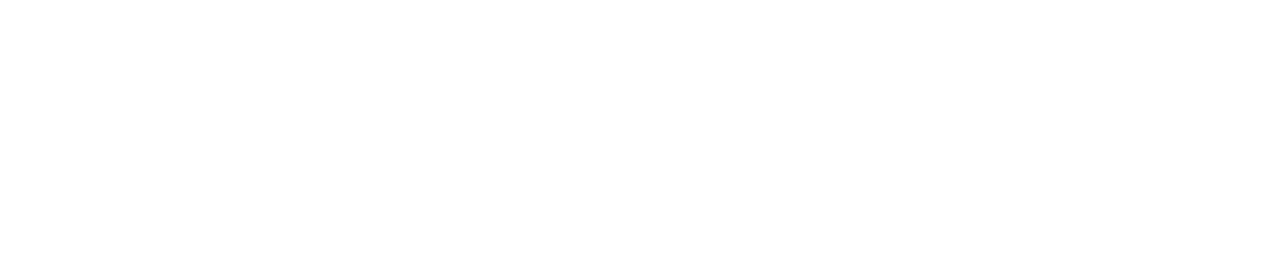
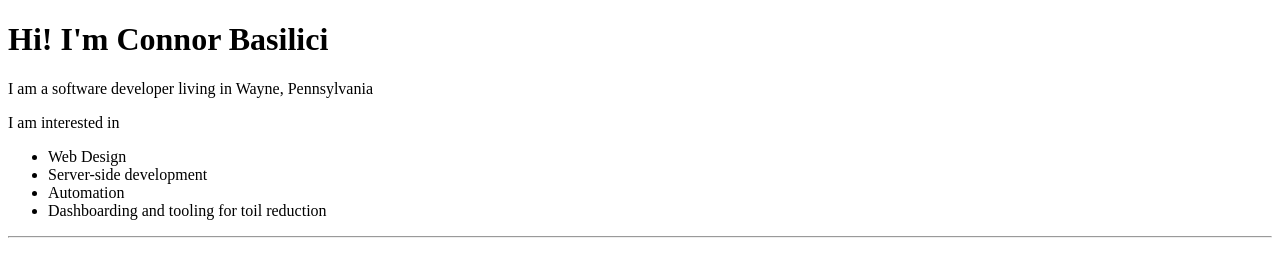
Before and after one commit to connorbasilici/portfolio, a plain HTML site: page index.html in a window 1280 px wide. Drawn offline with Linux system fonts and the light colour scheme.

Commit message:
Update index.html
Outlined some basic elements

```diff
--- a/index.html
+++ b/index.html
@@ -2,7 +2,20 @@
 <!-- Required Elements: doctype, html, head, body, meta, title, h1, h2, h3, p, link, ul, ol, img, a, hr -->
 <html lang="en">
   <head>
+    <title>Connor Basilici</title>
+    <link href="css/styles.css" rel="stylesheet" />
   </head>
   <body>
+    <h1>Hi! I'm Connor Basilici</h1>
+    <p>I am a software developer living in Wayne, Pennsylvania</p>
+    <p>I am interested in
+      <ul>
+        <li>Web Design</li>
+        <li>Server-side development</li>
+        <li>Automation</li>
+        <li>Dashboarding and tooling for toil reduction</li>
+    </ul>
+    </p>
+  <hr>
   </body>
 </html>
```
